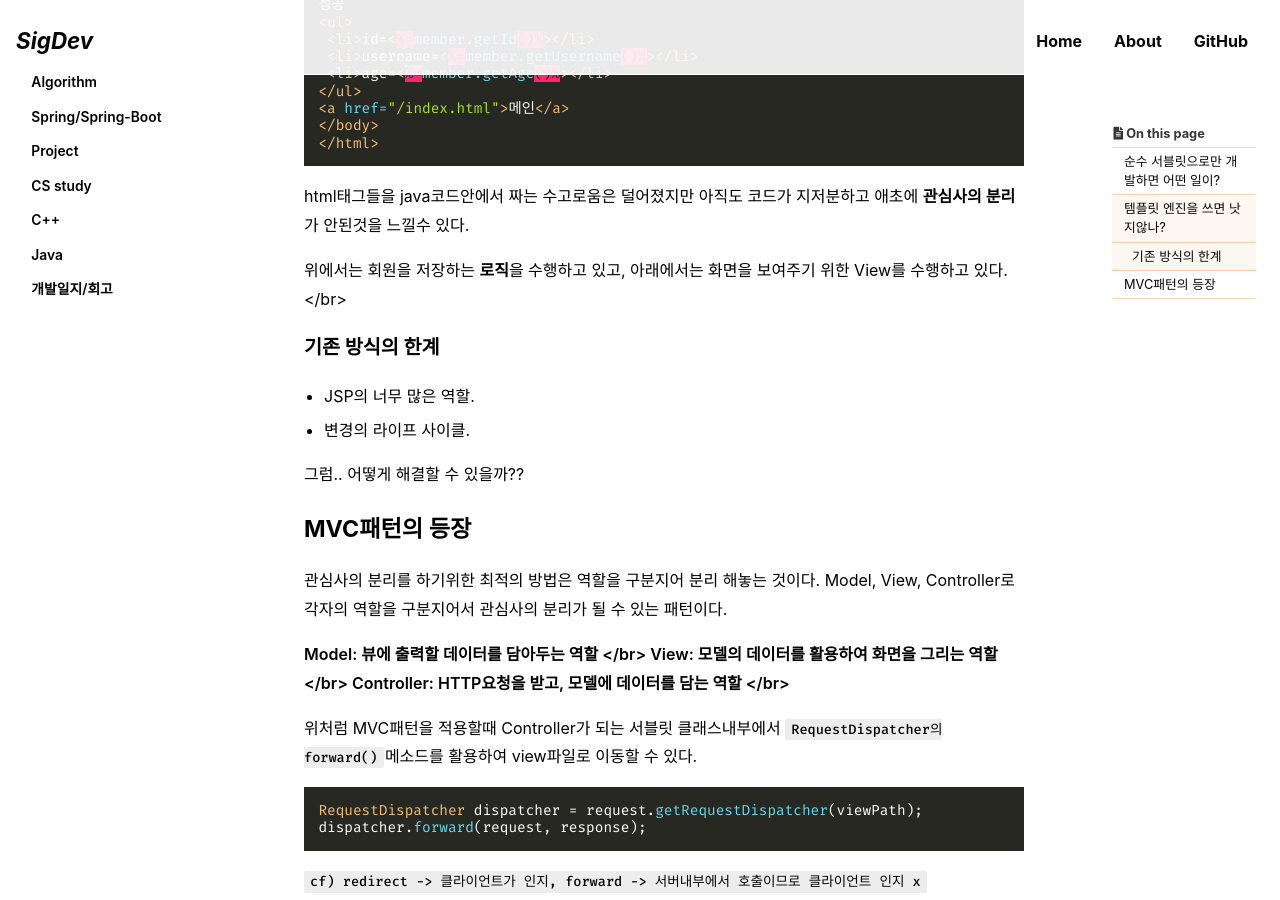
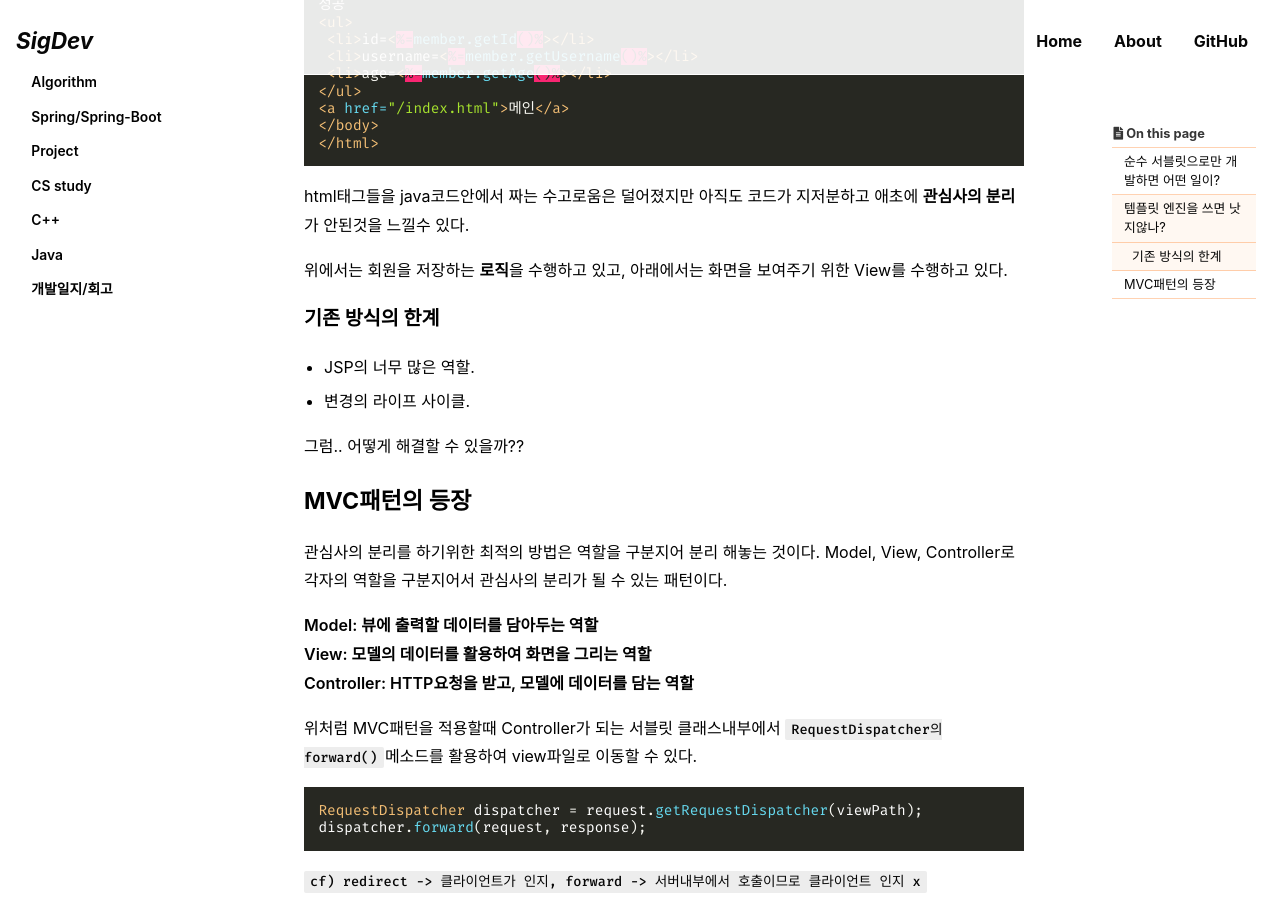
Before and after one commit to signalman/signalman.github.io, a Jekyll site: the page built from _posts/2022-09-16-SpringMVC1.md, in a window 1280 px wide and 900 px high, scrolled down 1395 px. Built offline with Jekyll 4.4.1, drawn with Linux system fonts in a browser that asks for light colours; cached includes are drawn as plain includes; some web fonts are replaced; comment, search, counter and statistics services are not loaded.

Commit message:
delete br tag

```diff
--- a/_posts/2022-09-16-SpringMVC1.md
+++ b/_posts/2022-09-16-SpringMVC1.md
@@ -74,7 +74,7 @@ html태그들을 java코드안에서 짜는 수고로움은 덜어졌지만 아
 애초에 **관심사의 분리**가 안된것을 느낄수 있다.
 
 위에서는 회원을 저장하는 **로직**을 수행하고 있고, 아래에서는 화면을 보여주기 위한
-View를 수행하고 있다.</br>
+View를 수행하고 있다.
 
 ### 기존 방식의 한계
 - JSP의 너무 많은 역할.
@@ -86,9 +86,9 @@ View를 수행하고 있다.</br>
 관심사의 분리를 하기위한 최적의 방법은 역할을 구분지어 분리 해놓는 것이다.
 Model, View, Controller로 각자의 역할을 구분지어서 관심사의 분리가 될 수 있는 패턴이다.
 
-**Model: 뷰에 출력할 데이터를 담아두는 역할 </br>
-View: 모델의 데이터를 활용하여 화면을 그리는 역할 </br>
-Controller: HTTP요청을 받고, 모델에 데이터를 담는 역할  </br>**
+**Model: 뷰에 출력할 데이터를 담아두는 역할
+View: 모델의 데이터를 활용하여 화면을 그리는 역할
+Controller: HTTP요청을 받고, 모델에 데이터를 담는 역할**
 
 위처럼 MVC패턴을 적용할때 Controller가 되는 서블릿 클래스내부에서
 `RequestDispatcher의 forward()`메소드를 활용하여 view파일로 이동할 수 있다.
```
Also changed, not shown: _posts/2022-09-16-SpringMVC.md (+2 -2 lines).
